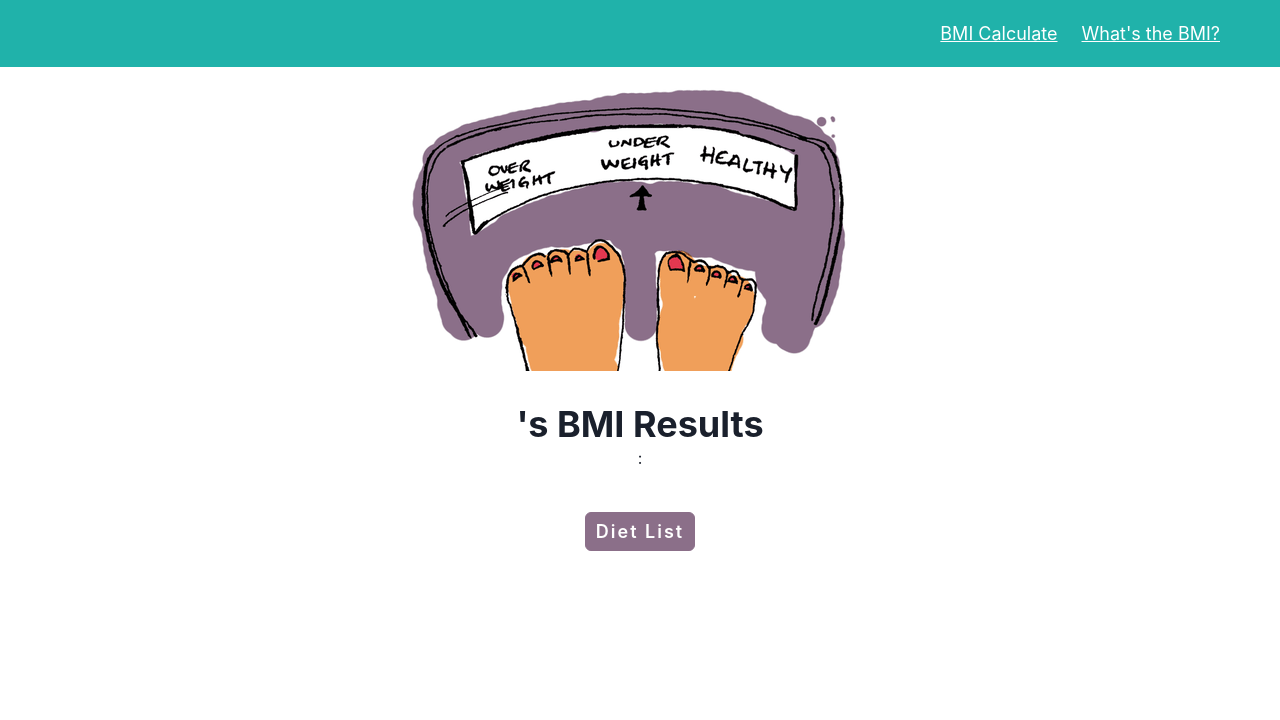
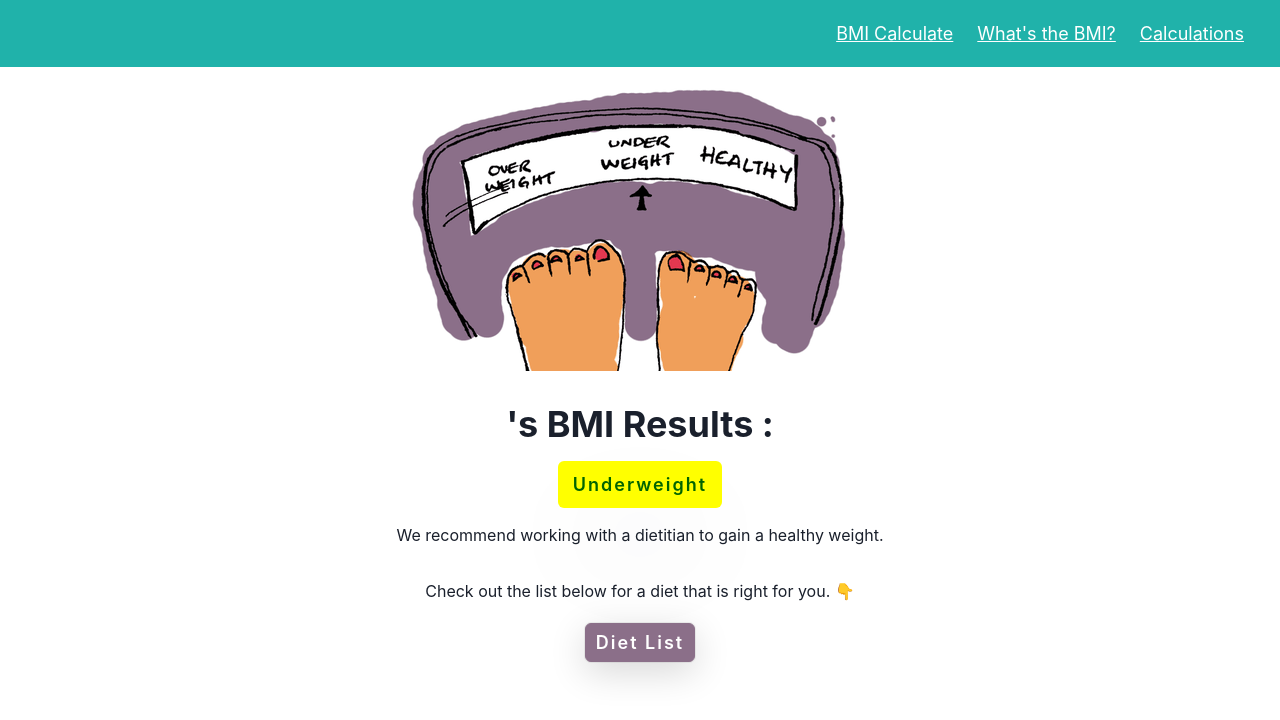
Before and after one commit to nurgnc/BMICalculateDietAdvice-ReactJs, a React (Create React App) app: page /results in a window 1280 px wide. Shown: the top 720 px of the page. Built offline with nearby package versions, Linux system fonts and the light colour scheme.

Commit message:
bmi results data created

```diff
--- a/src/App.js
+++ b/src/App.js
@@ -6,6 +6,7 @@ import { Routes, Route } from 'react-router-dom';
 import About from "./components/pages/About";
 import BmiCalculator from "./components/BmiCalculator";
 import Nav from "./components/base/Nav";
+import Calculations from "./components/pages/Calculations";
 import Results from "./components/pages/ResultPage";
 // context
 import MainContextProvider from "./context/MainContextProvider";
@@ -19,6 +20,7 @@ function App() {
         <Routes>
           <Route path='/about' element={<About />} />
           <Route path='/' element={<BmiCalculator />} />
+          <Route path='/calculations' element={<Calculations />} />
           <Route path='/results' element={<Results />} />
         </Routes>
       </ChakraProvider>
--- a/src/components/BmiCalculator.js
+++ b/src/components/BmiCalculator.js
@@ -1,4 +1,4 @@
-import { useContext } from 'react';
+import { useContext, useEffect } from 'react';
 // chakra
 import { Center, Input, Image, InputGroup, InputLeftElement, Box, FormControl, Radio, Stack, RadioGroup } from '@chakra-ui/react';
 //router
@@ -15,8 +15,7 @@ import { CalcButton } from '../styles/Buttons';
 import health from '../assets/health.png';
 
 function BmiCalculator() {
-  const { setName, setWeight, setHeight, calculate } = useContext(MainContext);
-
+  const { height, weight, name, setName, setWeight, setHeight, calculate } = useContext(MainContext);
 
   return (
     <Center display='flex' alignItems='center'>
--- a/src/components/base/Nav.jsx
+++ b/src/components/base/Nav.jsx
@@ -7,6 +7,7 @@ function Nav() {
       <Container maxW='container.xl' display='flex' justifyContent={"flex-end"}>
         <Link to="/"><Text fontSize='lg' color='white' as='ins'>BMI Calculate</Text></Link>
         <Link to="/about"><Text mx='6' fontSize='lg' color='white' as='ins'>What's the BMI?</Text></Link>
+        <Link to="/calculations"><Text fontSize='lg' color='white' as='ins'>Calculations</Text></Link>
       </Container>
     </HStack >
   )
--- /dev/null
+++ b/src/components/pages/Calculations.jsx
@@ -0,0 +1,50 @@
+import { useContext, useEffect, useState } from 'react';
+// chakra
+import { Container } from '@chakra-ui/react';
+import {
+  Table,
+  Thead,
+  Tbody,
+  Tfoot,
+  Tr,
+  Th,
+  Td,
+  TableCaption,
+} from '@chakra-ui/react'
+// context
+import { MainContext } from '../../context/MainContextProvider';
+
+function Calculations() {
+  const { localData } = useContext(MainContext);
+  const [userData, setUserData] = useState(localData);
+  console.log(localData)
+
+  useEffect(() => {
+    setUserData(localData);
+  }, [localData])
+
+  return (
+    <Container maxW='container.xl'>
+      <Table variant='striped' colorScheme='teal'>
+        <TableCaption>Name and BMI information</TableCaption>
+        <Thead>
+          <Tr>
+            <Th>Name</Th>
+            <Th>BMI</Th>
+          </Tr>
+        </Thead>
+        <Tbody>
+          {userData?.map((item, index) => (
+            <Tr key={index}>
+              <Td>{item.name}</Td>
+              <Td>{item.bmi}</Td>
+            </Tr>
+          ))}
+
+        </Tbody>
+      </Table>
+    </Container>
+  )
+}
+
+export default Calculations
--- a/src/components/pages/ResultPage.jsx
+++ b/src/components/pages/ResultPage.jsx
@@ -1,18 +1,38 @@
-import { useContext, useState } from 'react';
+import { useContext, useEffect, useState } from 'react';
 // chakra
 import { Box, Container, Heading, Image, Text } from '@chakra-ui/react';
 // context
 import { MainContext } from '../../context/MainContextProvider';
+// results data
+import bmiResults from '../../data/bmiData'
 // component
 import DietList from '../DietList'
 // css
-import { DietButton } from '../../styles/Buttons';
+import { DietButton, BmiTypeBox } from '../../styles/Buttons';
 // gif
 import gif from '../../assets/giphy.gif'
 
 function Results() {
-  const { bmi, bmiType, name, bmiDesc } = useContext(MainContext);
+  const { bmi, name } = useContext(MainContext);
+  const [results, setResults] = useState(bmiResults[0])
   const [toggle, setToggle] = useState(false);
+  console.log(results)
+
+
+  const handleResult = async () => {
+    if (bmi < 18.5) {
+      setResults(bmiResults[0])
+    } else if (18.5 <= bmi && bmi < 24.9) {
+      setResults(bmiResults[1])
+    } else if (25 < bmi && bmi < 29.9) {
+      setResults(bmiResults[2])
+    } else if (bmi > 30) {
+      setResults(bmiResults[3])
+    }
+  }
+  useEffect(() => {
+    handleResult();
+  }, [bmi])
 
   return (
     <Container maxW='container.xl'>
@@ -20,12 +40,14 @@ function Results() {
         <Image src={gif} alt='' />
       </Box>
       <Box w='100%' p={4} display='flex' flexDirection="column" alignItems='center' justifyContent="center" >
-        <Heading as='h1'>{name}'s BMI Results </Heading>
-        <Text>{bmi} : {bmiType}</Text>
-        <Text>{bmiDesc}</Text>
+        <Heading as='h1'>{name}'s BMI Results : {bmi}  </Heading>
+        <BmiTypeBox color={results.color} bgColor={results.bgColor}>{results.bmiType}</BmiTypeBox>
+        <Text>{results.bmiDesc}</Text>
       </Box>
+
       <Box w='100%' p={4} display='flex' flexDirection="column" alignItems='center' justifyContent="center" >
-        <DietButton type="button" onClick={() => setToggle(true)}>Diet List</DietButton>
+        <Text>Check out the list below for a diet that is right for you. &#128071;</Text>
+        <DietButton type="button" onClick={() => setToggle(!toggle)}>Diet List</DietButton>
         {toggle && <DietList />}
       </Box>
     </Container>
--- a/src/context/MainContextProvider.jsx
+++ b/src/context/MainContextProvider.jsx
@@ -5,38 +5,28 @@ export const MainContext = createContext();
 export default function MainContextProvider({ children }) {
   const [bmi, setBmi] = useState();
   const [bmiType, setBmiType] = useState('');
+  const [bmiColor, setBmiColor] = useState('black');
   const [bmiDesc, setBmiDesc] = useState('');
   const [name, setName] = useState('');
   const [weight, setWeight] = useState(0);
   const [height, setHeight] = useState(0);
-  const localData = [];
+  let localData = [{
+    name: name,
+    bmi: bmi,
+  }];
 
   const calculate = () => {
     setBmi((weight / (height * height)).toFixed(2));
-    if (bmi < 18.5) {
-      setBmiType('UnderWeight');
-      setBmiDesc('We recommend working with a dietitian to gain a healthy weight.');
-    } else if (18.5 <= bmi && bmi < 24.9) {
-      setBmiType('Healthy!');
-      setBmiDesc('Congratulations! Maintain a well-balanced and consistent diet.')
-    } else if (25 < bmi && bmi < 29.9) {
-      setBmiType('Overweight');
-      setBmiDesc('We observed that he was overweight compared to his height. We recommend that you get rid of excess weight with a suitable diet.')
-    } else if (bmi > 30) {
-      setBmiType('Obesity');
-      setBmiDesc('We observed that the weight was at a level that could pose a risk to health. We recommend that you lose weight with the help of a dietitian.')
-    }
   }
 
+  JSON.parse(localStorage.getItem('userData', localData));
+  localData.push({
+    name: name,
+    bmi: bmi,
+  })
   useEffect(() => {
-    JSON.parse(localStorage.getItem('userData'));
-    localData.push({
-      name: name,
-      bmi: bmi,
-    })
     localStorage.setItem('localData', JSON.stringify(localData));
-
-  }, [name, weight, height])
+  }, [])
 
   const value = {
     bmi,
@@ -44,6 +34,7 @@ export default function MainContextProvider({ children }) {
     bmiType,
     setBmiType,
     bmiDesc,
+    bmiColor,
     name,
     setName,
     weight,
--- /dev/null
+++ b/src/data/bmiData.js
@@ -0,0 +1,28 @@
+const bmiResults = [
+  {
+    bmiType: 'Underweight',
+    bmiDesc: 'We recommend working with a dietitian to gain a healthy weight.',
+    bgColor: 'yellow',
+    color: 'darkgreen',
+  },
+  {
+    bmiType: `You are healthy!`,
+    bmiDesc: 'Congratulations! Maintain a well-balanced and consistent diet.',
+    bgColor: 'green',
+    color: 'white',
+  },
+  {
+    bmiType: 'Overweight',
+    bmiDesc: 'We observed that he was overweight compared to his height. We recommend that you get rid of excess weight with a suitable diet.',
+    bgColor: 'orange',
+    color: 'white',
+  },
+  {
+    bmiType: 'Obesity',
+    bmiDesc: 'We observed that the weight was at a level that could pose a risk to health. We recommend that you lose weight with the help of a dietitian.',
+    bgColor: 'red',
+    color: 'white',
+  },
+]
+
+export default bmiResults
--- a/src/styles/Buttons.js
+++ b/src/styles/Buttons.js
@@ -10,6 +10,7 @@ padding: 5px 10px;
 border-radius: 0.375rem;
 margin-top: 10px;
 letter-spacing: 2px;
+box-shadow: rgba(0, 0, 0, 0.16) 0px 10px 36px 0px, rgba(0, 0, 0, 0.06) 0px 0px 0px 1px;
 &:hover {
   color: #82C0BD;
   background-color: white;
@@ -24,10 +25,23 @@ font-size: 18px;
 font-weight:600;
 padding: 5px 10px;
 border-radius: 0.375rem;
-margin-top: 10px;
+margin-top: 20px;
 letter-spacing: 2px;
+box-shadow: rgba(0, 0, 0, 0.16) 0px 10px 36px 0px, rgba(0, 0, 0, 0.06) 0px 0px 0px 1px;
 &:hover {
   color: #8B6F89;
   background-color: white;
 }
 `
+
+export const BmiTypeBox = styled.div`
+background-color: ${(props) => props.bgColor};
+color: ${(props) => props.color};
+font-size: 18px;
+font-weight:600;
+padding: 10px 15px;
+margin: 15px auto;
+border-radius: 0.375rem;
+letter-spacing: 2px;
+box-shadow: rgba(50, 50, 93, 0.25) 0px 50px 100px -20px, rgba(0, 0, 0, 0.3) 0px 30px 60px -30px;
+`
```
